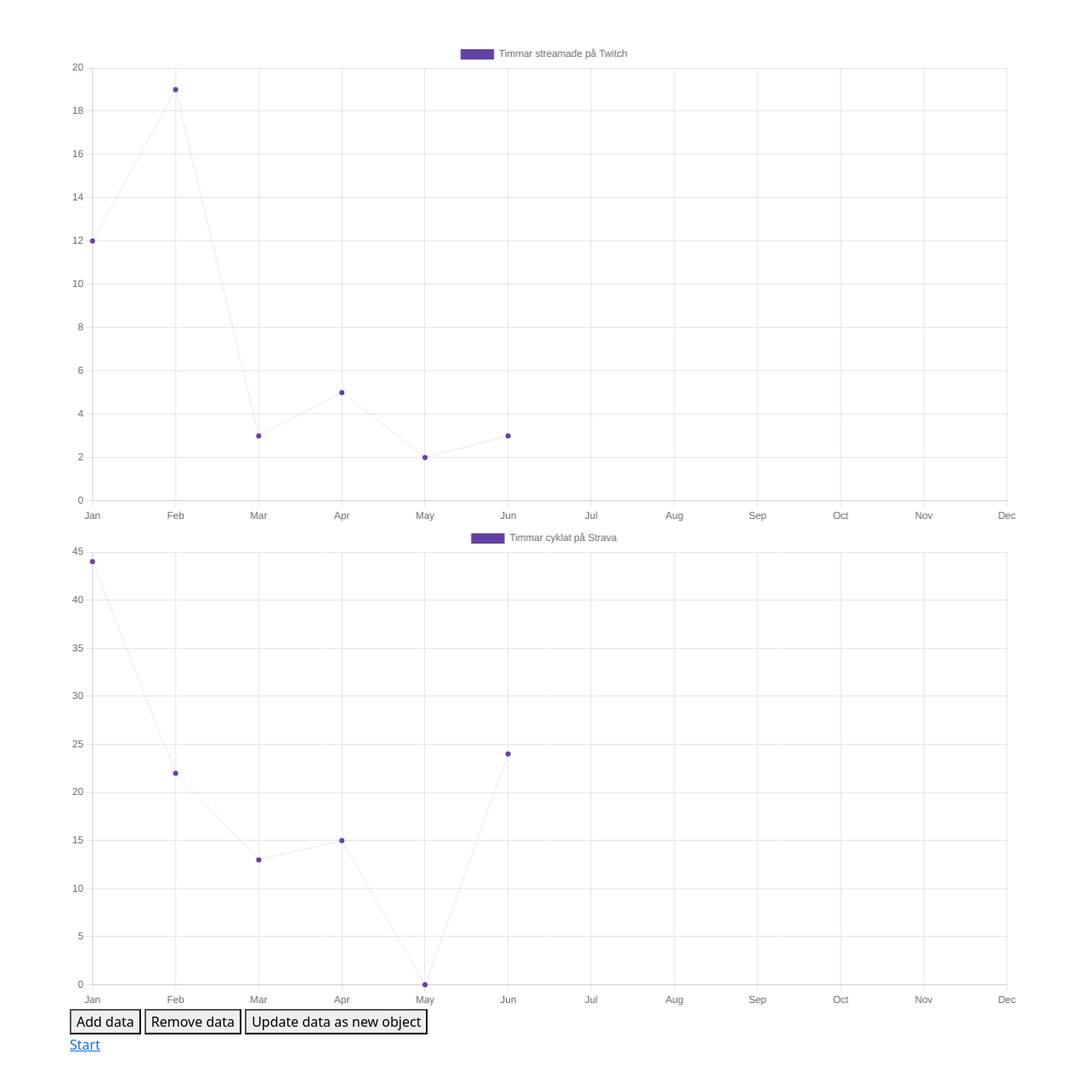
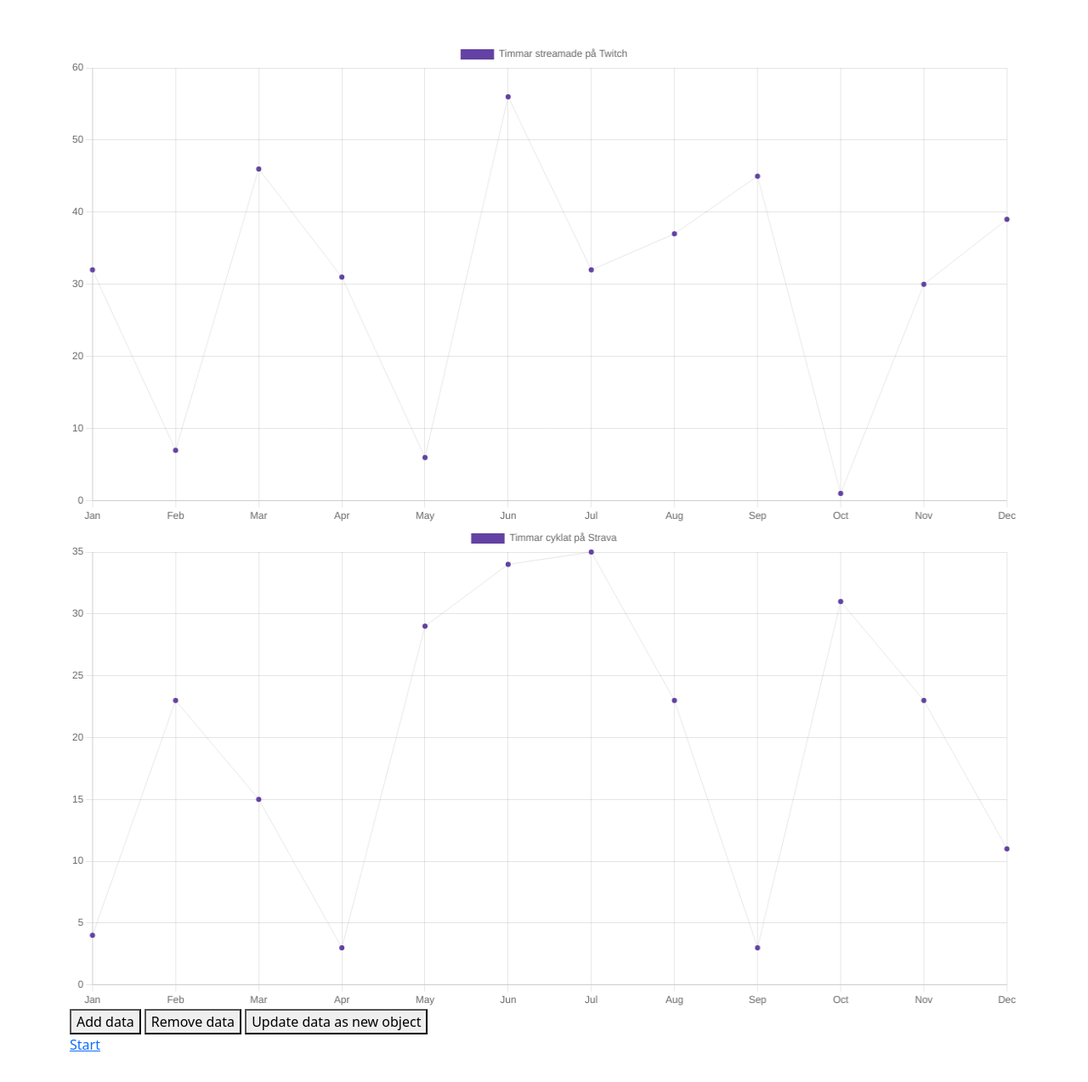
Before and after one commit to AxelBylund/Snutten.me, a website with bundled scripts: page src/stats.html in a window 1280 px wide. Shown: the whole page at 85% size. Built offline with nearby package versions, Linux system fonts and the light colour scheme.

Commit message:
Added favicons and some more data for charts

```diff
--- a/src/js/main.js
+++ b/src/js/main.js
@@ -5,9 +5,19 @@ const months = Array.from({
     return new Date(null, i + 1, null).toLocaleDateString("en", {
         month: "short"
     });
-})
+});
+
+var random = Array.from({
+    length: 12
+}, () => Math.floor(Math.random() * 60));
+
+var random1 = Array.from({
+    length: 12
+}, () => Math.floor(Math.random() * 40));
 
 console.log(months);
+console.log(random);
+console.log(random1);
 
 const ctx = document.getElementById('myChart');
 const ctx1 = document.getElementById('myChart1');
@@ -18,7 +28,7 @@ new Chart(ctx, {
         labels: months,
         datasets: [{
             label: 'Timmar streamade på Twitch',
-            data: [12, 19, 3, 5, 2, 3],
+            data: random,
             borderWidth: 1,
             backgroundColor: 'rgba(100, 65, 165, 1)'
         }]
@@ -38,7 +48,7 @@ new Chart(ctx1, {
         labels: months,
         datasets: [{
             label: 'Timmar cyklat på Strava',
-            data: [44, 22, 13, 15, 0, 24],
+            data: random1,
             borderWidth: 1,
             backgroundColor: 'rgba(100, 65, 165, 1)'
         }]
@@ -91,3 +101,27 @@ function updateConfigAsNewObject(chart) {
     };
     chart.update();
 }
+
+var StravaApiV3 = require('strava_api_v3');
+var defaultClient = StravaApiV3.ApiClient.instance;
+
+// Configure OAuth2 access token for authorization: strava_oauth
+var strava_oauth = defaultClient.authentications['strava_oauth'];
+strava_oauth.accessToken = "0fda91693ec79522a3fb0c5ac9fd03505626d713"
+
+var api = new StravaApiV3.ActivitiesApi()
+
+var id = 8182039122; // {Long} The identifier of the activity.
+
+// var opts = {
+//     'includeAllEfforts': false // {Boolean} To include all segments efforts.
+// };
+
+var callback = function (error, data, response) {
+    if (error) {
+        console.error(error);
+    } else {
+        console.log('API called successfully. Returned data: ' + data);
+    }
+};
+api.getActivityById(id, opts, callback);
--- a/src/stats.html
+++ b/src/stats.html
@@ -6,18 +6,20 @@
 	<meta name="viewport" content="width=device-width, initial-scale=1">
 
 	<title>Snutten</title>
-    <meta name="description" content="New site test">
+
+	<meta name="description" content="New site">
 	<meta name="author" content="Me">
 
 	<meta property="og:title" content="A Basic site">
 	<meta property="og:type" content="website">
 	<meta property="og:url" content="https://www.snutten.me/">
-    <meta property="og:description" content="Dwa">
+	<meta property="og:description" content="You know who it be">
 	<meta property="og:image" content="image.png">
 
-    <link rel="icon" href="/favicon.ico">
-    <link rel="icon" href="/favicon.svg" type="image/svg+xml">
-    <link rel="apple-touch-icon" href="/apple-touch-icon.png">
+	<link rel="apple-touch-icon" sizes="180x180" href="../favicon/apple-touch-icon.png">
+	<link rel="icon" type="image/png" sizes="32x32" href="../favicon/favicon-32x32.png">
+	<link rel="icon" type="image/png" sizes="16x16" href="../favicon/favicon-16x16.png">
+	<link rel="manifest" href="../favicon/site.webmanifest">
 
 	<link rel="stylesheet" href="../node_modules/bootstrap/dist/css/bootstrap.min.css">
 	<link rel="stylesheet" href="css/styles.css?v=1.0">
@@ -31,13 +33,14 @@
 			<canvas class="col" id="myChart1"></canvas>
 		</div>
 
-        <button onclick="addData()">Add data</button>
+		<button onclick="addData(ctx1, 'test', ['asdf', 'qwe', 'dwa'])">Add data</button>
 		<button onclick="removeData()">Remove data</button>
 		<button onclick="updateConfigAsNewObject()">Update data as new object</button>
 
 		<div class="row">
 			<a href="index.html">Start</a>
 		</div>
+
 		<script src="../node_modules/chart.js/dist/chart.js"></script>
 		<script src="../node_modules/chart.js/dist/chart.map.js"></script>
 		<script src="../node_modules/chart.js/dist/chart.umd.js"></script>
```
Also changed, not shown: favicon/android-chrome-192x192.png (added), favicon/android-chrome-512x512.png (added), favicon/apple-touch-icon.png (added), favicon/favicon-16x16.png (added), favicon/favicon-32x32.png (added), favicon/favicon.ico (added), favicon/site.webmanifest (added). Lines whose indentation alone changed are shown as unchanged.
